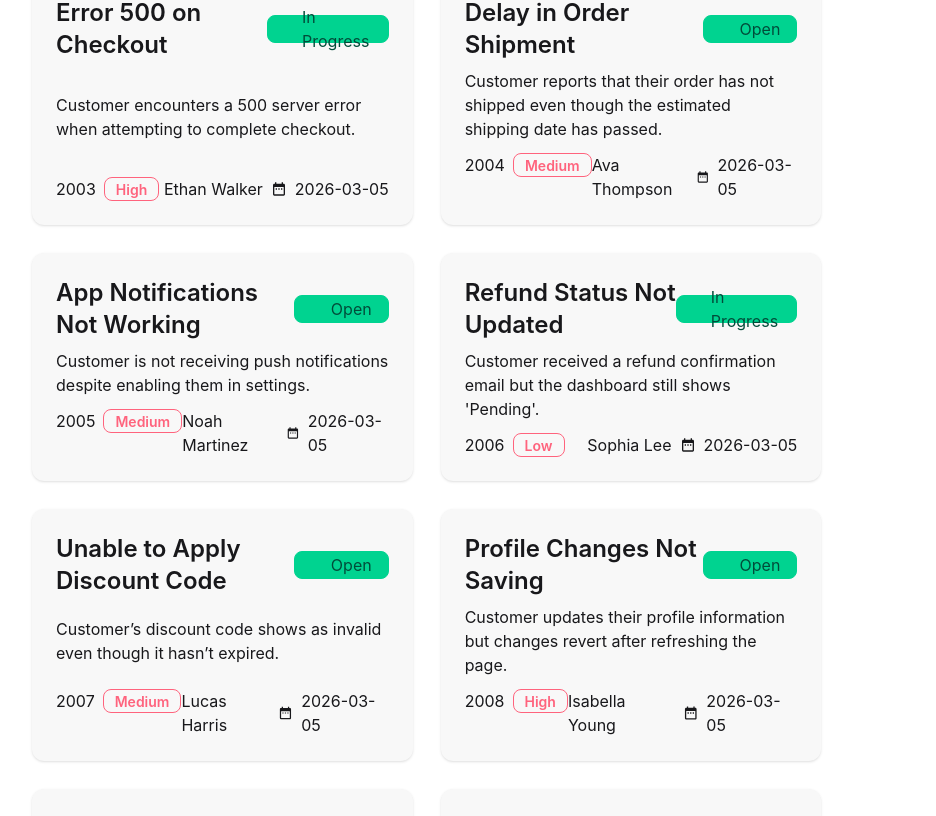
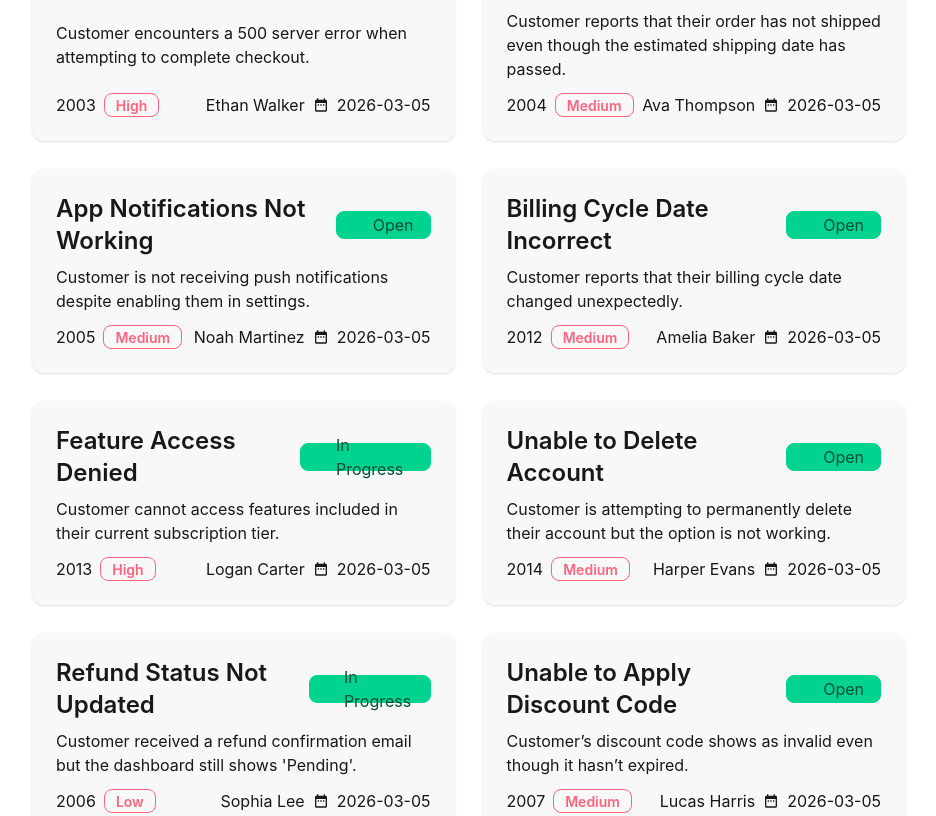
Before and after one commit to Amibiplob/Smart-Service, a React (Vite) app in the folder frontend/: page / in a window 1280 px wide. Shown: the part 801-1617 px from the top of the page, without its empty margins (16-952 px from the left). Built offline with nearby package versions, Linux system fonts and the light colour scheme.

Commit message:
ticket status added

```diff
--- a/frontend/public/fakeDB.json
+++ b/frontend/public/fakeDB.json
@@ -40,6 +40,33 @@
     "title": "App Notifications Not Working",
     "description": "Customer is not receiving push notifications despite enabling them in settings.",
     "customer": "Noah Martinez",
+    "priority": "Medium",
+    "status": "Open",
+    "createdAt": "2026-03-05"
+  },
+  {
+    "id": 2012,
+    "title": "Billing Cycle Date Incorrect",
+    "description": "Customer reports that their billing cycle date changed unexpectedly.",
+    "customer": "Amelia Baker",
+    "priority": "Medium",
+    "status": "Open",
+    "createdAt": "2026-03-05"
+  },
+  {
+    "id": 2013,
+    "title": "Feature Access Denied",
+    "description": "Customer cannot access features included in their current subscription tier.",
+    "customer": "Logan Carter",
+    "priority": "High",
+    "status": "In Progress",
+    "createdAt": "2026-03-05"
+  },
+  {
+    "id": 2014,
+    "title": "Unable to Delete Account",
+    "description": "Customer is attempting to permanently delete their account but the option is not working.",
+    "customer": "Harper Evans",
     "priority": "Medium",
     "status": "Open",
     "createdAt": "2026-03-05"
--- a/frontend/src/App.jsx
+++ b/frontend/src/App.jsx
@@ -1,19 +1,25 @@
+import { useState } from "react";
 import Banner from "./pages/Banner";
 import Footer from "./pages/Footer";
 import Navbar from "./pages/Navbar";
 import Tickets from "./pages/Tickets";
 
 function App() {
-
-
+  const [inProgressTicket, setInProgressTicket] = useState([]);
+  const [totalResolve, setTotalResolve] = useState([]);
   return (
     <div className="">
       <Navbar />
-      <Banner />
-      <Tickets/>
-      <Footer/>
+      <Banner inProgressTicket={inProgressTicket} totalResolve={totalResolve} />
+      <Tickets
+        setInProgressTicket={setInProgressTicket}
+        inProgressTicket={inProgressTicket}
+        totalResolve={totalResolve}
+        setTotalResolve={setTotalResolve}
+      />
+      <Footer />
     </div>
   );
 }
 
-export default App
+export default App;
--- a/frontend/src/pages/AllTickets.jsx
+++ b/frontend/src/pages/AllTickets.jsx
@@ -1,14 +1,27 @@
 import React, { use } from "react";
 import { MdDateRange } from "react-icons/md";
-export default function AllTickets({ fetchData }) {
+export default function AllTickets({
+  fetchData,
+  inProgressTicket,
+  setInProgressTicket,
+}) {
   const data = use(fetchData);
-
+  //  console.log(inProgressTicket)
+  const addTicket = (title) => {
+    // console.log(id);
+    const newProgressTicket = [...inProgressTicket, title];
+    setInProgressTicket(newProgressTicket);
+  };
   return (
-    <div className="md:basis-2/3">
-      <h1 className="text-3xl">Customer Tickets</h1>
+    <div className="md:basis-3/4">
+      <h1 className="text-2xl">Customer Tickets</h1>
       <div className="grid grid-cols-2 gap-7 py-7">
         {data.map((ticket) => (
-          <div key={ticket.id} className="bg-base-200 p-6 rounded-xl shadow-sm flex flex-col justify-between">
+          <div
+            onClick={() => addTicket(ticket.title)}
+            key={ticket.id}
+            className="bg-base-200 cursor-pointer p-6 rounded-xl shadow-sm flex flex-col justify-between"
+          >
             <div className="flex justify-between items-center">
               <h2 className="text-2xl font-semibold">{ticket.title}</h2>
               <span className="badge badge-success badge-lg gap-2 px-4 py-3 text-base">
--- a/frontend/src/pages/Banner.jsx
+++ b/frontend/src/pages/Banner.jsx
@@ -1,6 +1,7 @@
 import React from 'react'
 import vector from "../assets/vector1.png";
-export default function Banner() {
+export default function Banner({ inProgressTicket, totalResolve }) {
+  // console.log(inProgressTicket)
   return (
     <div className="lg:mx-12 mx-auto flex flex-col lg:flex-row gap-6 py-6 text-white">
       <div
@@ -16,7 +17,7 @@ export default function Banner() {
         <img src={vector} alt="" className="absolute top-0 left-0 w-96" />
 
         <div className="text-3xl">In-Progress</div>
-        <span className="text-5xl font-bold">0</span>
+        <span className="text-5xl font-bold">{inProgressTicket.length}</span>
       </div>
       <div
         className="relative flex-1 rounded-xl
@@ -31,7 +32,7 @@ export default function Banner() {
         <img src={vector} alt="" className="absolute top-0 left-0 w-96" />
 
         <div className="text-3xl">Resolved</div>
-        <span className="text-5xl font-bold">0</span>
+        <span className="text-5xl font-bold">{totalResolve.length}</span>
       </div>
     </div>
   );
--- a/frontend/src/pages/Tickets.jsx
+++ b/frontend/src/pages/Tickets.jsx
@@ -2,15 +2,29 @@ import React, { Suspense } from "react";
 import AllTickets from "./AllTickets";
 import TicketsStatus from "./TicketsStatus";
 
-export default function Tickets() {
+export default function Tickets({
+  inProgressTicket,
+  setInProgressTicket,
+  totalResolve,
+  setTotalResolve,
+}) {
   const fetchData = fetch("/fakeDB.json").then((res) => res.json());
   return (
     <div>
-      <div className="flex lg:mx-12">
+      <div className="flex lg:mx-12 gap-5">
         <Suspense fallback={<p>⌛Downloading...</p>}>
-          <AllTickets fetchData={fetchData} />
+          <AllTickets
+            fetchData={fetchData}
+            inProgressTicket={inProgressTicket}
+            setInProgressTicket={setInProgressTicket}
+          />
         </Suspense>
-        <TicketsStatus />
+        <TicketsStatus
+          inProgressTicket={inProgressTicket}
+          setInProgressTicket={setInProgressTicket}
+          totalResolve={totalResolve}
+          setTotalResolve={setTotalResolve}
+        />
       </div>
     </div>
   );
--- a/frontend/src/pages/TicketsStatus.jsx
+++ b/frontend/src/pages/TicketsStatus.jsx
@@ -1,5 +1,47 @@
-import React from 'react'
+import React from "react";
 
-export default function TicketsStatus() {
-  return <div className="md:basis-1/3">TicketsStatus</div>;
+export default function TicketsStatus({
+  inProgressTicket,
+  setInProgressTicket,
+  totalResolve,
+  setTotalResolve,
+}) {
+  //   console.log(inProgressTicket);
+  const totalResolved = (name) => {
+   //  console.log(name);
+      const newProgress = inProgressTicket.find((title) => title === name);
+      console.log(newProgress)
+   // setInProgressTicket(newProgress);
+  //  setTotalResolve((prev) => [...prev, name]);
+  };
+  return (
+    <div className="md:basis-1/4">
+      <h1 className="text-2xl">TicketsStatus</h1>
+      <p className="pt-2">Select a ticket to add to Task Status</p>
+      <div className="py-7">
+        {inProgressTicket.map((data) => (
+          <div key={data} className="card shadow-sm">
+            <div className="card-body">
+              <h1 className="text-xl">{data}</h1>
+              <div className="">
+                <button
+                  onClick={() => totalResolved(data)}
+                  className="btn btn-success btn-block"
+                >
+                  Complete
+                </button>
+              </div>
+            </div>
+          </div>
+        ))}
+      </div>
+      <h1 className="text-2xl">Resolved Task</h1>
+      {totalResolve.map((data) => (
+        <div key={data} className="alert alert-success my-2">
+          <p>{data}</p>
+        </div>
+      ))}
+      <p className="pt-2">No resolved tasks yet.</p>
+    </div>
+  );
 }
```
